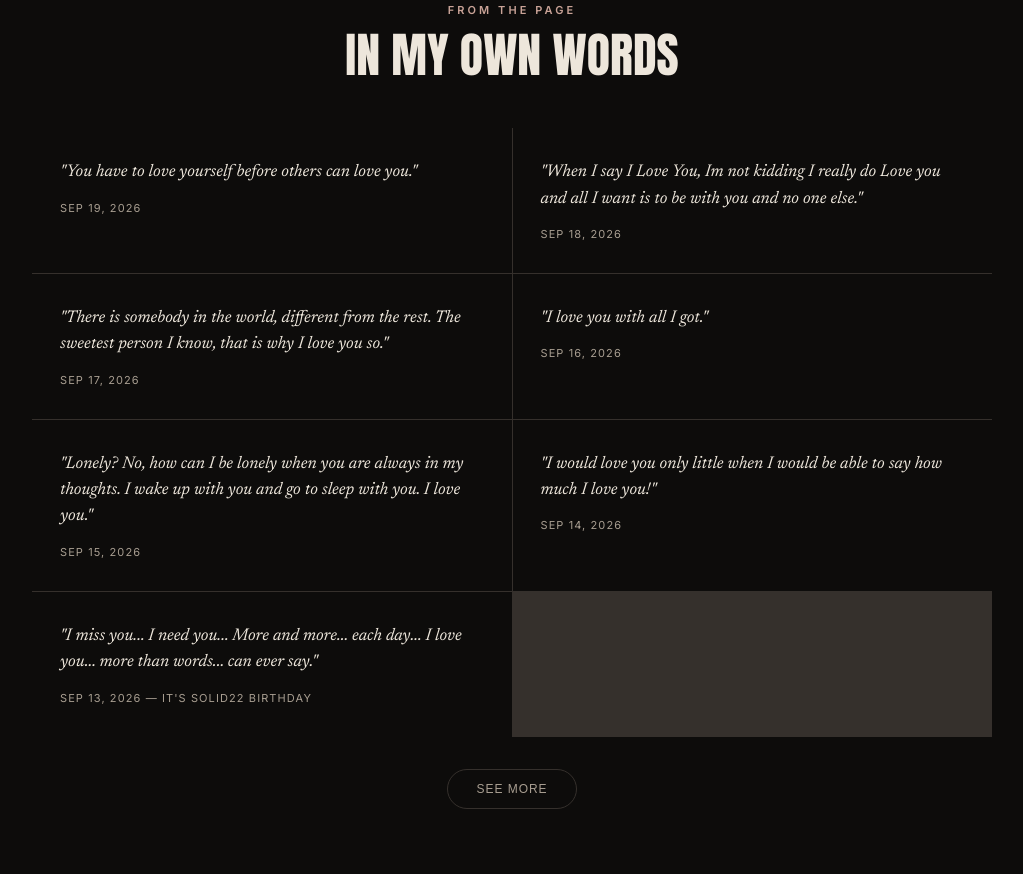
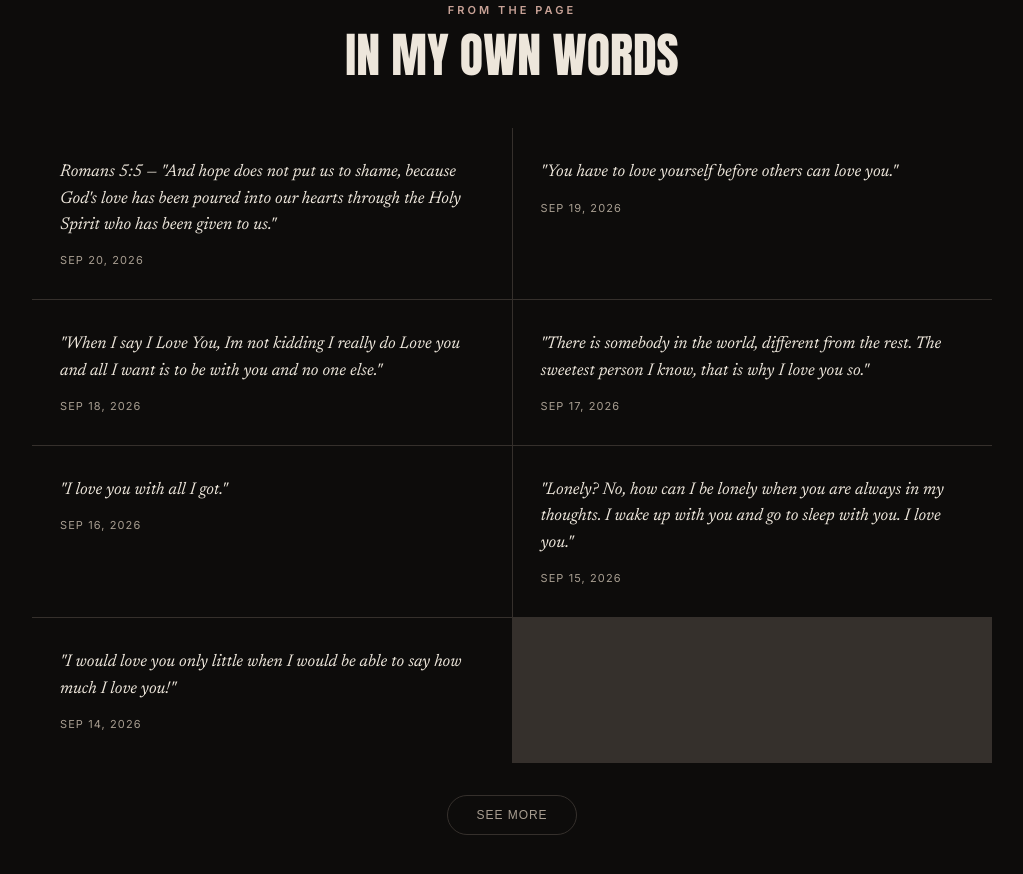
Before and after one commit to Solid22-cpu/Solid22-site, a plain HTML site: page index.html in a window 1280 px wide. Shown: the part 2740-3614 px from the top of the page, without its empty margins (128-1151 px from the left). Drawn offline with Linux system fonts and the light colour scheme; no server answers.

Commit message:
index.html

```diff
--- a/index.html
+++ b/index.html
@@ -594,6 +594,10 @@ Get The Templates
   </div>
   <div class="wall">
     <div class="quote-card">
+      <p>Romans 5:5 — "And hope does not put us to shame, because God's love has been poured into our hearts through the Holy Spirit who has been given to us."</p>
+      <span>Sep 20, 2026</span>
+    </div>
+    <div class="quote-card">
       <p>"You have to love yourself before others can love you."</p>
       <span>Sep 19, 2026</span>
     </div>
```
